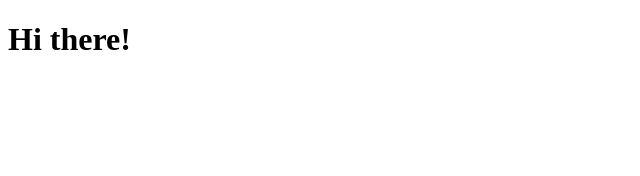
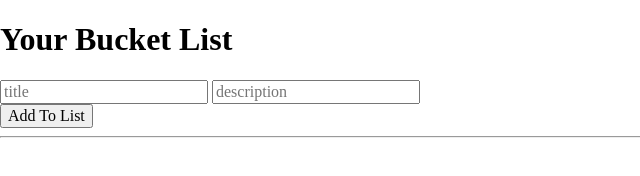
Before and after one commit to marikaross/bucketList, a website: page src/index.html in a window 1280 px wide. Shown: the whole page, without its empty margins (0-640 px from the left). Drawn offline with nearby package versions, Linux system fonts and the light colour scheme.

```diff
--- a/src/index.html
+++ b/src/index.html
@@ -2,10 +2,21 @@
 <html>
 <head>
   <title></title>
-<link rel="stylesheet" type="text/css" href="./styles.css">
+  <link rel="stylesheet" type="text/css" href="./normalize.css">
+  <link rel="stylesheet" type="text/css" href="./styles.css">
+  <link href="https://fonts.googleapis.com/css?family=Quicksand" rel="stylesheet">
 </head>
 <body>
-  <h1>Hi there!</h1>
+  <section class="idea-entry">
+    <h1>Your Bucket List</h1>
+    <form class="form">
+      <input type="text" name="title" placeholder="title">
+      <input type="text" name="description" placeholder="description">
+    </form>
+    <button class="add-button">Add To List</button>
+  </section>
+  <hr />
+  <div class="list-container"></div>
 <script src="https://ajax.googleapis.com/ajax/libs/jquery/3.3.1/jquery.min.js">
   </script>
   <script type="text/javascript" src="./scripts.js"></script>
```
